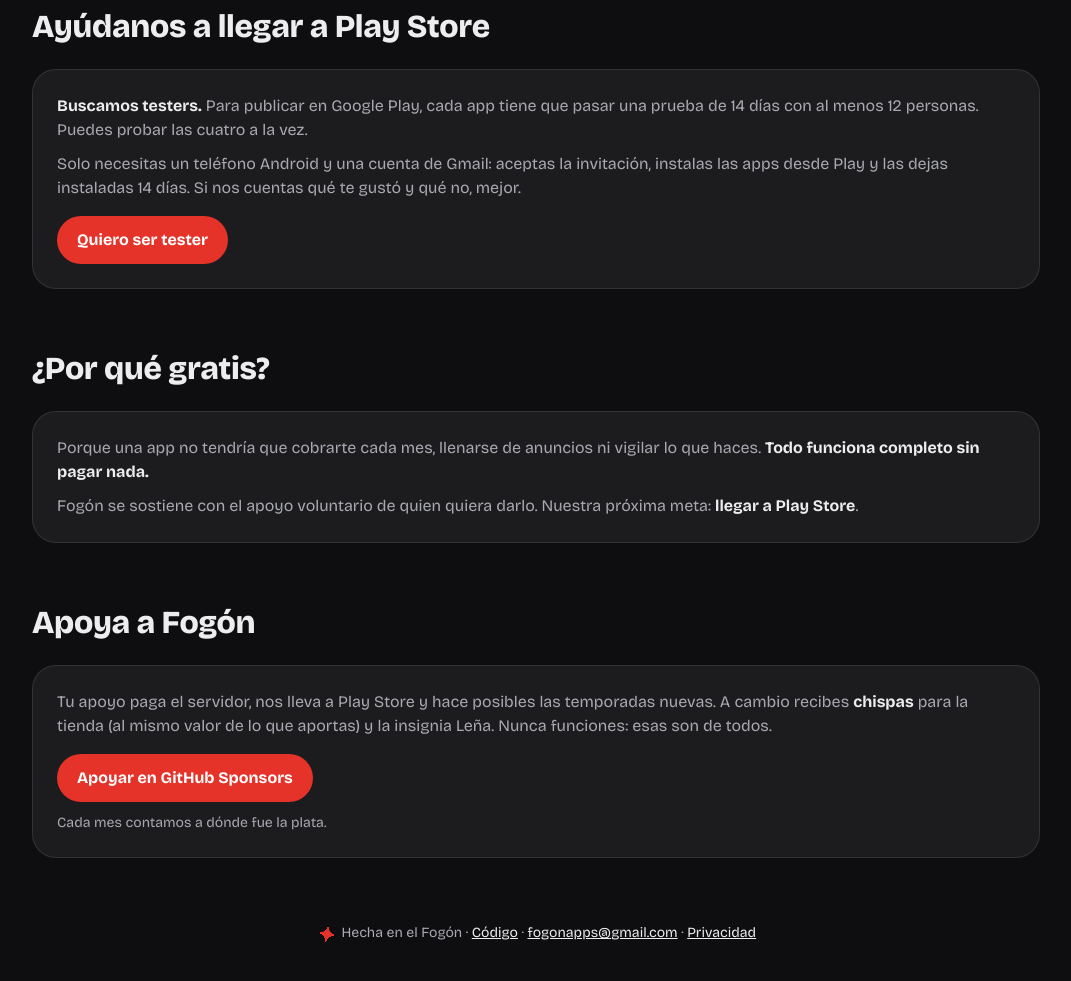
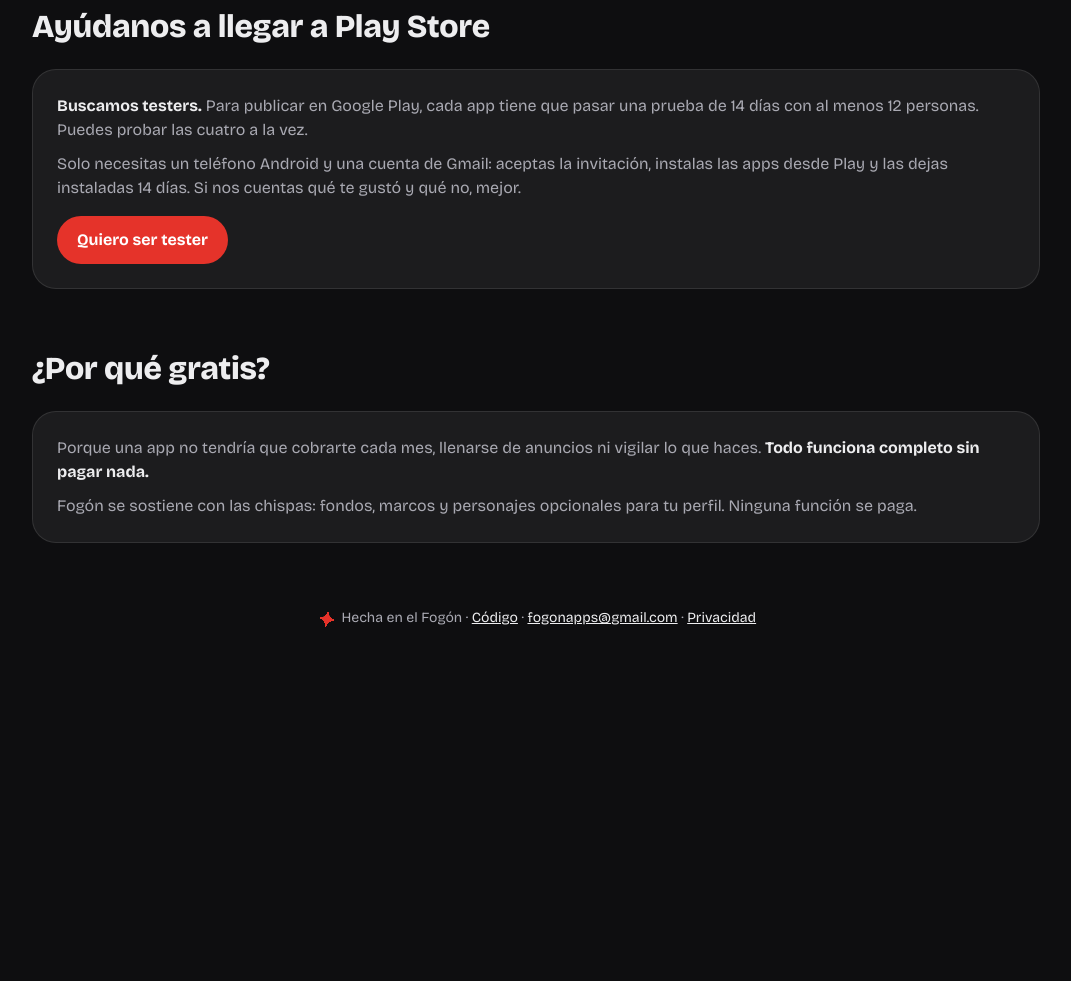
Before and after one commit to fogonapps/fogonapps.github.io, a plain HTML site: page index.html in a window 1280 px wide. Shown: the part 1324-2305 px from the top of the page, without its empty margins (104-1175 px from the left). After the commit the page ends 2018 px from the top, so only its background shows below. Drawn offline with Linux system fonts and the light colour scheme; no server answers.

Commit message:
Quitar el apoyo por GitHub Sponsors de la página

```diff
--- a/index.html
+++ b/index.html
@@ -144,16 +144,7 @@ footer img { width: 22px; vertical-align: middle; }
     <h2 id="t-por-que">¿Por qué gratis?</h2>
     <div class="tarjeta">
       <p>Porque una app no tendría que cobrarte cada mes, llenarse de anuncios ni vigilar lo que haces. <strong>Todo funciona completo sin pagar nada.</strong></p>
-      <p>Fogón se sostiene con el apoyo voluntario de quien quiera darlo. Nuestra próxima meta: <strong>llegar a Play Store</strong>.</p>
-    </div>
-  </section>
-
-  <section id="apoyar" aria-labelledby="t-apoyar">
-    <h2 id="t-apoyar">Apoya a Fogón</h2>
-    <div class="tarjeta">
-      <p>Tu apoyo paga el servidor, nos lleva a Play Store y hace posibles las temporadas nuevas. A cambio recibes <strong>chispas</strong> para la tienda (al mismo valor de lo que aportas) y la insignia Leña. Nunca funciones: esas son de todos.</p>
-      <p><a class="boton" style="--t1:#E5332A;color:#fff;margin-top:6px" href="https://github.com/sponsors/1015Angel">Apoyar en GitHub Sponsors</a></p>
-      <p style="font-size:14px">Cada mes contamos a dónde fue la plata.</p>
+      <p>Fogón se sostiene con las chispas: fondos, marcos y personajes opcionales para tu perfil. Ninguna función se paga.</p>
     </div>
   </section>
 
```
Also changed, not shown: sponsors/app_ahorrador.jpg (deleted), sponsors/app_cajon.jpg (deleted), sponsors/app_cucha.jpg (deleted), sponsors/app_forzudo.jpg (deleted), sponsors/nivel_brasa.jpg (deleted), sponsors/nivel_cameo.jpg (deleted), sponsors/nivel_chispa.jpg (deleted), sponsors/nivel_fogata.jpg (deleted), sponsors/nivel_fogon.jpg (deleted), sponsors/portada.jpg (deleted), 1 other file.
